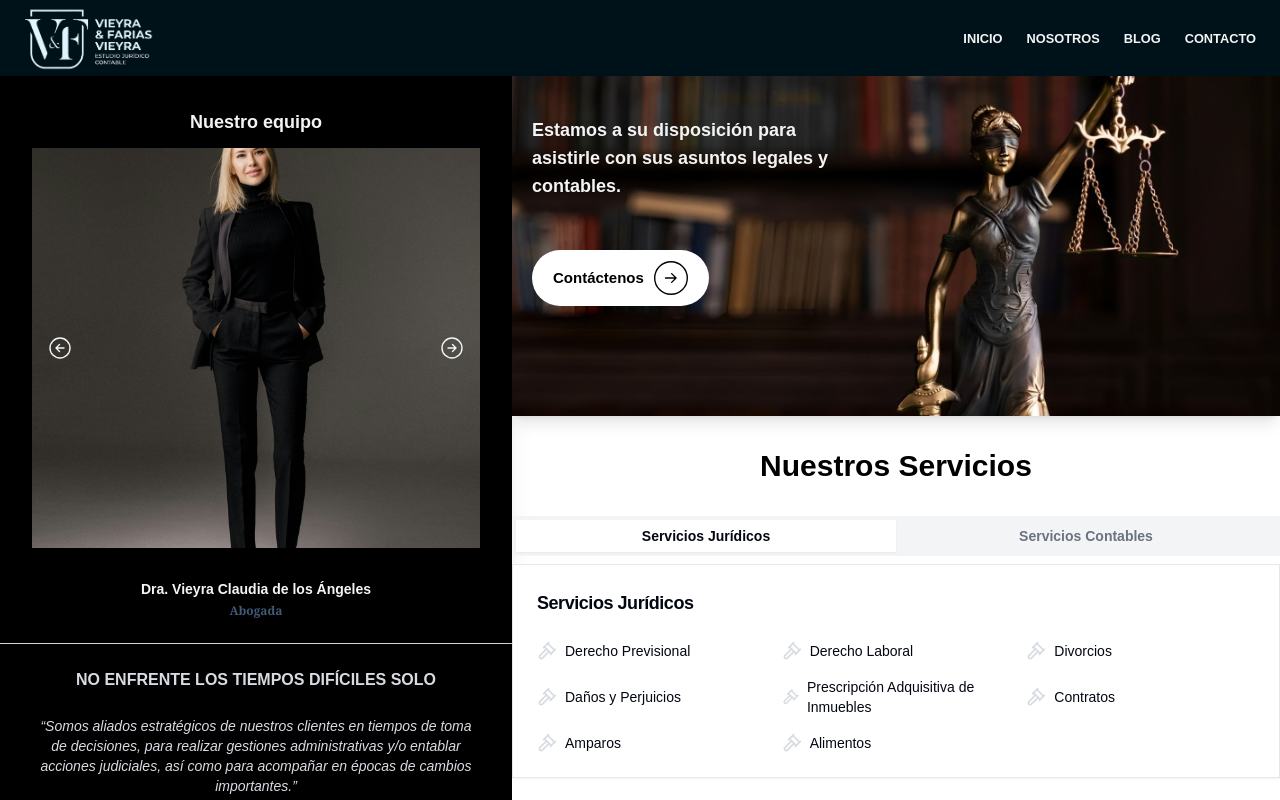
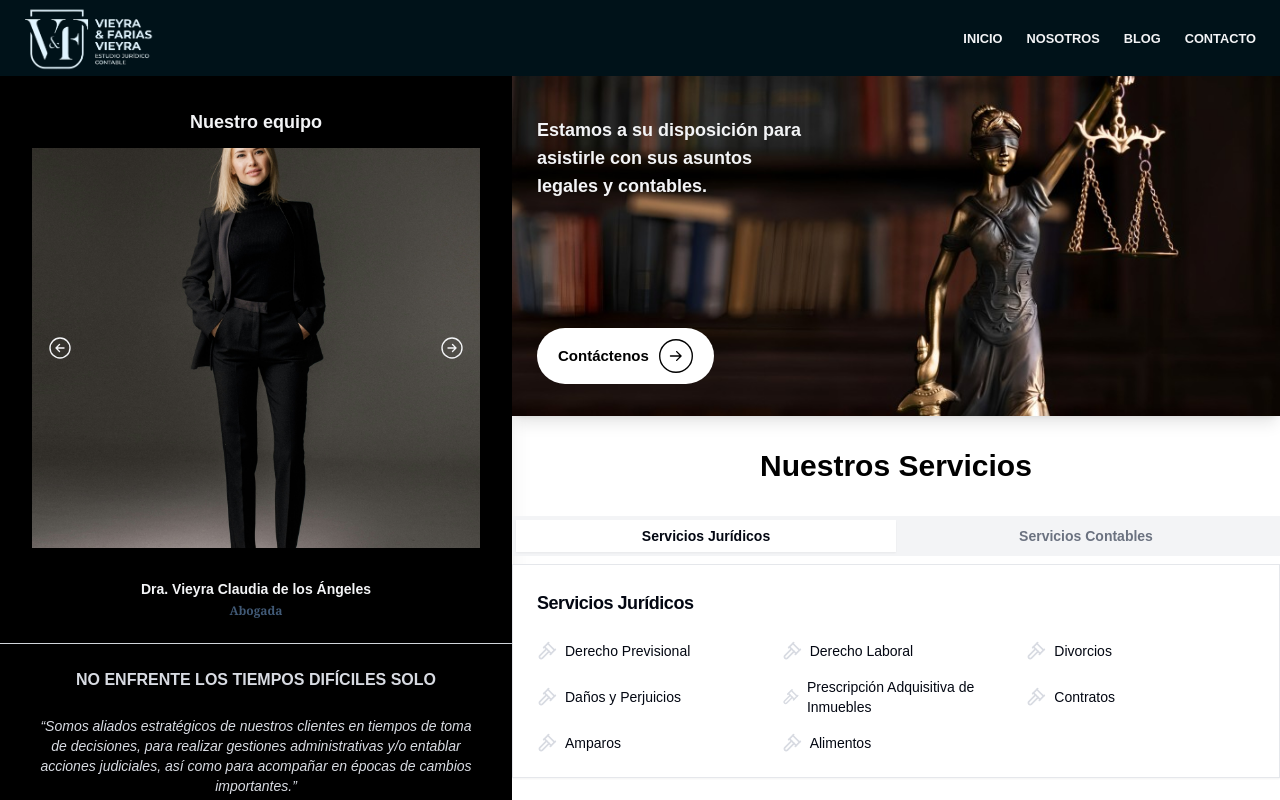
Before and after one commit to LeonAntGon/Estudio-juridico-contable, a Next.js app: page / in a window 1280 px wide. Shown: the top 800 px of the page. Built offline with nearby package versions, Linux system fonts and the light colour scheme.

Commit message:
fixing h1

```diff
--- a/app/page.tsx
+++ b/app/page.tsx
@@ -112,15 +112,15 @@ export default function Home() {
         <div className="w-full md:w-3/5 shadow-md"> {/* Added shadow-md here */}
 
         <section className="block h-[340px] bg-cover bg-center shadow-lg w-full" style={{ backgroundImage: `url(${statue.src})` }}>
-           <div className='pt-[40px] max-w-[350px] font-bold text-xl text-light pl-[20px]'>
+           <div className='pt-[40px] max-w-[350px] font-bold text-xl text-light pl-[25px]'>
 
           <h1
-              className='mb-[50px] font-semibold text-lg '
+              className=' font-semibold text-lg mb-[100px]'
             >
-              Estamos a su disposición para asistirle con sus asuntos legales y contables.
+              Estamos a su disposición para <br></br>asistirle con sus asuntos<br></br> legales y contables.
             </h1>
 
-          <Link href="/contacto">
+          <Link href="/contacto" className='pl-[25px]'>
           <button
       style={{
         ...buttonStyles,
```
